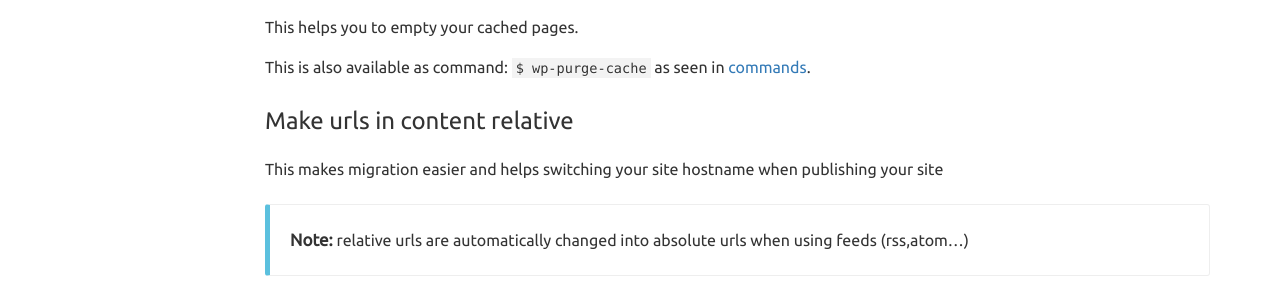
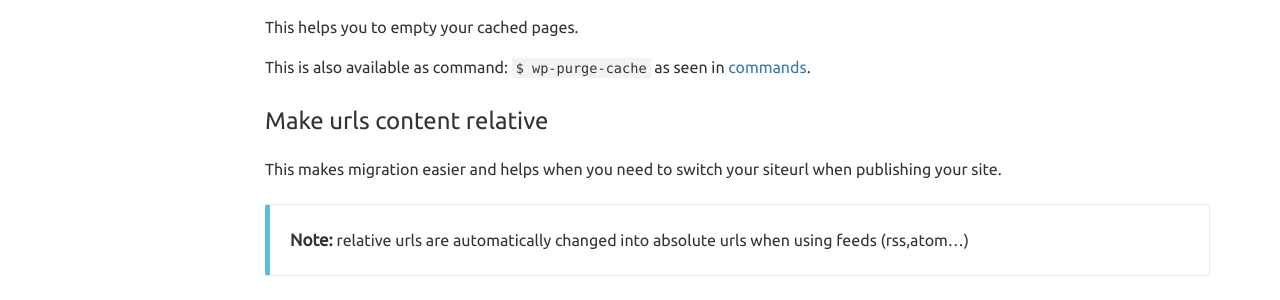
Before and after one commit to Seravo/docs, a Jekyll site: the page built from _posts/2015-10-15-wppalvelu-plugin.md, in a window 1280 px wide. Shown: the part 1077-1377 px from the top of the page. Built offline with Jekyll 4.4.1, drawn with Linux system fonts in a browser that asks for light colours; nearby versions of some CDN libraries; Markdown is read by kramdown in place of the engine named in the settings.

Commit message:
Correct typos in plugin page

````diff
--- a/_posts/2015-10-15-wppalvelu-plugin.md
+++ b/_posts/2015-10-15-wppalvelu-plugin.md
@@ -34,8 +34,8 @@ This helps you to empty your cached pages.
 
 This is also available as command: ``` $ wp-purge-cache ``` as seen in [commands]({% post_url 2015-10-13-available-commands %}).
 
-### Make urls in content relative
-This makes migration easier and helps switching your site hostname when publishing your site
+### Make urls content relative
+This makes migration easier and helps when you need to switch your siteurl when publishing your site.
 
 > **Note:** relative urls are automatically changed into absolute urls when using feeds (rss,atom...)
 
````
